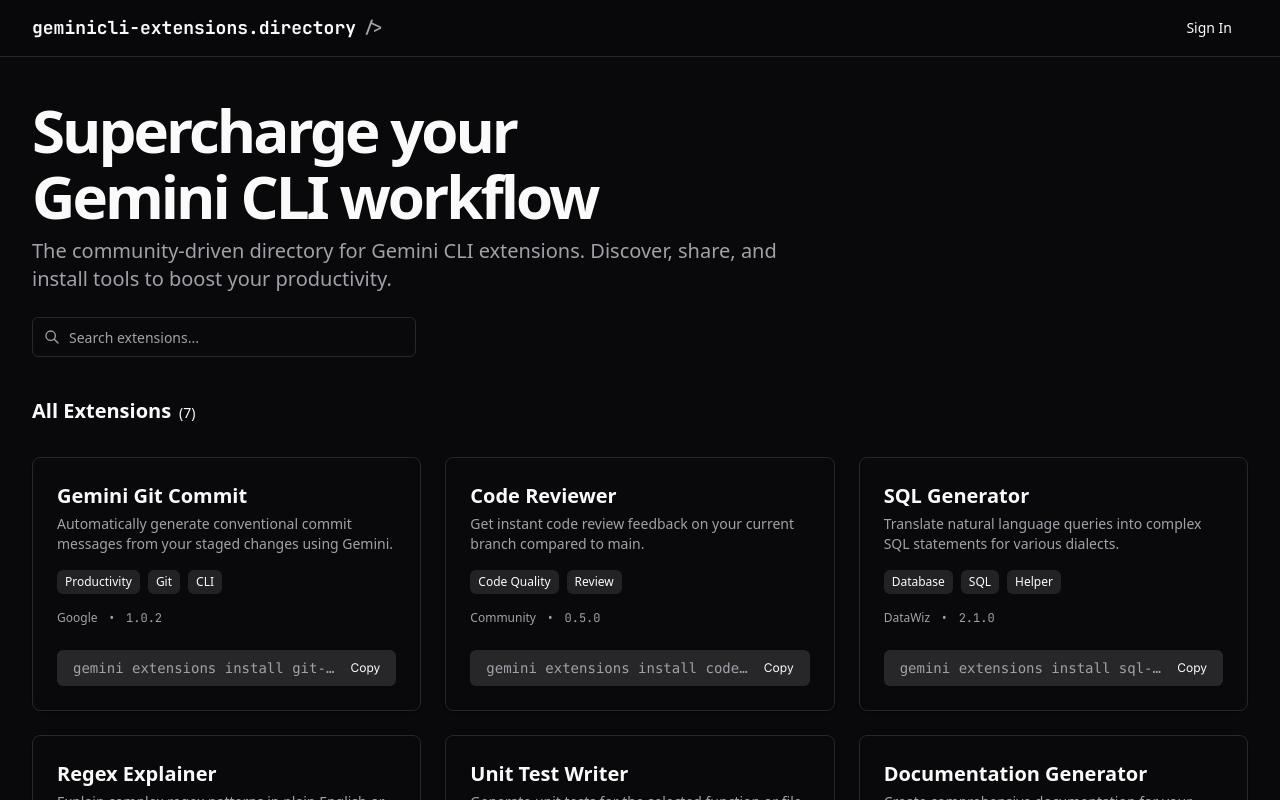
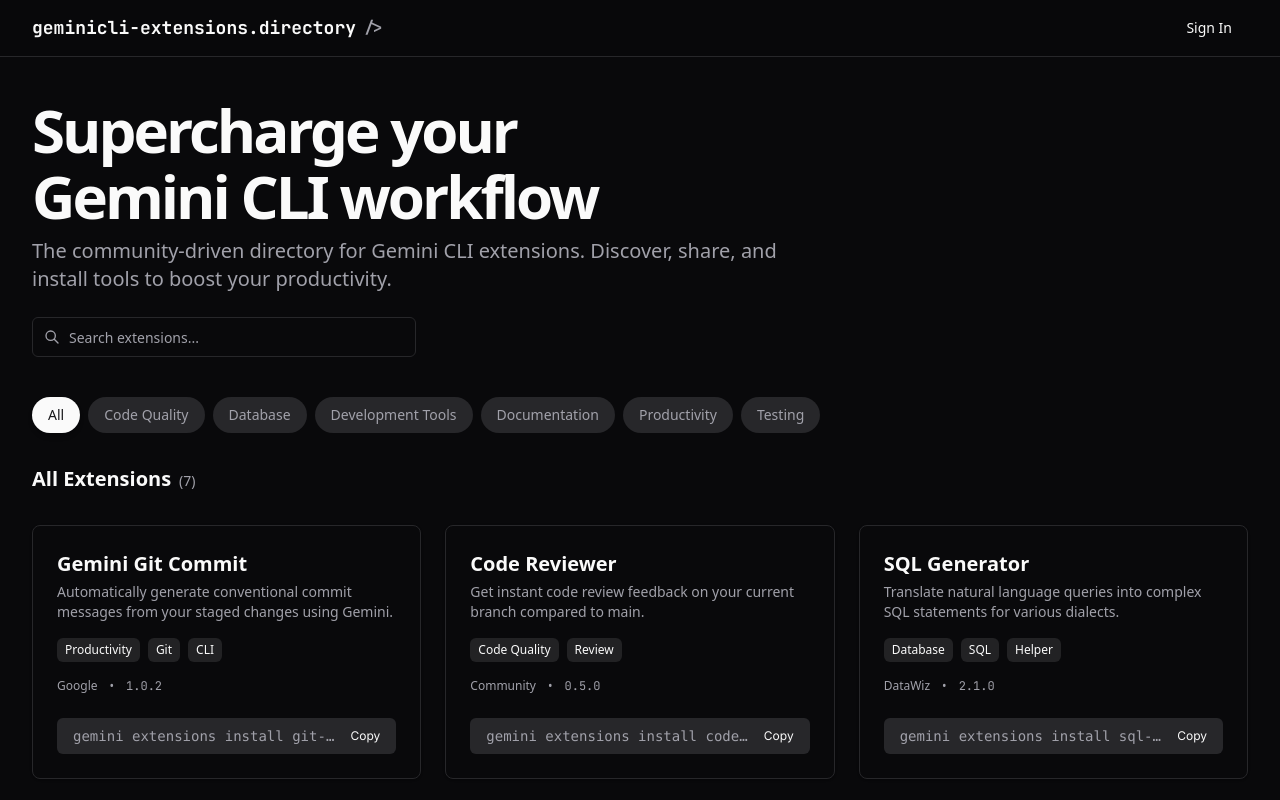
Before and after one commit to luisd-vegag/geminicli-extensions.directory, a Next.js app: page / in a window 1280 px wide. Shown: the top 800 px of the page. Built offline with nearby package versions, Linux system fonts and the light colour scheme; no server answers.

Commit message:
feat: add category filtering to extension directory

```diff
--- a/app/page.tsx
+++ b/app/page.tsx
@@ -1,19 +1,45 @@
 "use client";
 
-import { useState } from "react";
+import { useState, useMemo } from "react";
 import Header from "@/components/Header";
 import Hero from "@/components/Hero";
 import ExtensionCard from "@/components/ExtensionCard";
+import CategoryFilter from "@/components/CategoryFilter";
 import extensionsData from "@/data/extensions.json";
+
+interface Extension {
+  id: string;
+  name: string;
+  description: string;
+  category: string;
+  tags: string[];
+  installCommand: string;
+  author: string;
+  version: string;
+  repository: string;
+}
 
 export default function Home() {
   const [searchQuery, setSearchQuery] = useState("");
+  const [selectedCategory, setSelectedCategory] = useState<string | null>(null);
 
-  const filteredExtensions = extensionsData.filter((ext) =>
-    ext.name.toLowerCase().includes(searchQuery.toLowerCase()) ||
-    ext.description.toLowerCase().includes(searchQuery.toLowerCase()) ||
-    ext.tags.some(tag => tag.toLowerCase().includes(searchQuery.toLowerCase()))
-  );
+  // Get unique categories from extensions
+  const categories = useMemo(() => {
+    const uniqueCategories = [...new Set(extensionsData.map((ext: Extension) => ext.category))];
+    return uniqueCategories.sort();
+  }, []);
+
+  // Filter extensions by search query and category
+  const filteredExtensions = (extensionsData as Extension[]).filter((ext) => {
+    const matchesSearch =
+      ext.name.toLowerCase().includes(searchQuery.toLowerCase()) ||
+      ext.description.toLowerCase().includes(searchQuery.toLowerCase()) ||
+      ext.tags.some(tag => tag.toLowerCase().includes(searchQuery.toLowerCase()));
+
+    const matchesCategory = selectedCategory === null || ext.category === selectedCategory;
+
+    return matchesSearch && matchesCategory;
+  });
 
   return (
     <div className="min-h-screen flex flex-col">
@@ -23,15 +49,20 @@ export default function Home() {
         <Hero onSearch={setSearchQuery} />
 
         <section className="container pb-20">
+          {/* Category Filter */}
+          <CategoryFilter
+            categories={categories}
+            selectedCategory={selectedCategory}
+            onSelectCategory={setSelectedCategory}
+          />
+
           <div className="flex items-center justify-between mb-8">
             <h2 className="text-xl font-semibold">
-              All Extensions
-              <span className="ml-2 text-[var(--secondary)] text-sm font-normal">
+              {selectedCategory || 'All Extensions'}
+              <span className="ml-2 text-muted-foreground text-sm font-normal">
                 ({filteredExtensions.length})
               </span>
             </h2>
-
-            {/* Filter dropdowns could go here */}
           </div>
 
           <div className="grid grid-cols-1 md:grid-cols-2 lg:grid-cols-3 gap-6">
@@ -41,15 +72,15 @@ export default function Home() {
           </div>
 
           {filteredExtensions.length === 0 && (
-            <div className="text-center py-20 text-[var(--secondary)]">
-              <p>No extensions found matching "{searchQuery}"</p>
+            <div className="text-center py-20 text-muted-foreground">
+              <p>No extensions found{searchQuery && ` matching "${searchQuery}"`}{selectedCategory && ` in "${selectedCategory}"`}</p>
             </div>
           )}
         </section>
       </main>
 
-      <footer className="border-t border-[var(--card-border)] py-8 mt-auto">
-        <div className="container text-center text-sm text-[var(--secondary)]">
+      <footer className="border-t py-8 mt-auto">
+        <div className="container text-center text-sm text-muted-foreground">
           <p>© {new Date().getFullYear()} Gemini CLI Extensions Directory. Not affiliated with Google.</p>
         </div>
       </footer>
--- /dev/null
+++ b/components/CategoryFilter.tsx
@@ -0,0 +1,35 @@
+'use client';
+
+interface CategoryFilterProps {
+    categories: string[];
+    selectedCategory: string | null;
+    onSelectCategory: (category: string | null) => void;
+}
+
+export default function CategoryFilter({ categories, selectedCategory, onSelectCategory }: CategoryFilterProps) {
+    return (
+        <div className="flex flex-wrap gap-2 mb-8">
+            <button
+                onClick={() => onSelectCategory(null)}
+                className={`px-4 py-2 rounded-full text-sm font-medium transition-all duration-200 ${selectedCategory === null
+                    ? 'bg-primary text-primary-foreground shadow-md'
+                    : 'bg-muted text-muted-foreground hover:bg-muted/80'
+                    }`}
+            >
+                All
+            </button>
+            {categories.map((category) => (
+                <button
+                    key={category}
+                    onClick={() => onSelectCategory(category)}
+                    className={`px-4 py-2 rounded-full text-sm font-medium transition-all duration-200 ${selectedCategory === category
+                        ? 'bg-primary text-primary-foreground shadow-md'
+                        : 'bg-muted text-muted-foreground hover:bg-muted/80'
+                        }`}
+                >
+                    {category}
+                </button>
+            ))}
+        </div>
+    );
+}
--- a/data/extensions.json
+++ b/data/extensions.json
@@ -3,6 +3,7 @@
     "id": "1",
     "name": "Gemini Git Commit",
     "description": "Automatically generate conventional commit messages from your staged changes using Gemini.",
+    "category": "Productivity",
     "tags": [
       "Productivity",
       "Git",
@@ -17,6 +18,7 @@
     "id": "2",
     "name": "Code Reviewer",
     "description": "Get instant code review feedback on your current branch compared to main.",
+    "category": "Code Quality",
     "tags": [
       "Code Quality",
       "Review"
@@ -30,6 +32,7 @@
     "id": "3",
     "name": "SQL Generator",
     "description": "Translate natural language queries into complex SQL statements for various dialects.",
+    "category": "Database",
     "tags": [
       "Database",
       "SQL",
@@ -44,6 +47,7 @@
     "id": "4",
     "name": "Regex Explainer",
     "description": "Explain complex regex patterns in plain English or generate them from descriptions.",
+    "category": "Development Tools",
     "tags": [
       "Regex",
       "Utility"
@@ -57,6 +61,7 @@
     "id": "5",
     "name": "Unit Test Writer",
     "description": "Generate unit tests for the selected function or file in your preferred framework.",
+    "category": "Testing",
     "tags": [
       "Testing",
       "Automation"
@@ -70,6 +75,7 @@
     "id": "6",
     "name": "Documentation Generator",
     "description": "Create comprehensive documentation for your codebase automatically.",
+    "category": "Documentation",
     "tags": [
       "Documentation",
       "Docs"
@@ -83,6 +89,7 @@
     "id": "7",
     "name": "API Client Generator",
     "description": "Generate type-safe API clients from OpenAPI/Swagger specifications for multiple languages.",
+    "category": "Development Tools",
     "tags": [
       "API",
       "Code Generation",
--- a/scripts/validate-extensions.ts
+++ b/scripts/validate-extensions.ts
@@ -7,6 +7,9 @@ const extensionSchema = z.object({
     id: z.string(),
     name: z.string().min(3, "Name must be at least 3 characters"),
     description: z.string().min(10, "Description must be at least 10 characters"),
+    category: z.enum(["Productivity", "Code Quality", "Database", "Development Tools", "Testing", "Documentation"], {
+        errorMap: () => ({ message: "Category must be one of: Productivity, Code Quality, Database, Development Tools, Testing, Documentation" })
+    }),
     tags: z.array(z.string()).min(1, "At least one tag is required"),
     installCommand: z.string().regex(/^gemini extensions install .+$/, "Install command must start with 'gemini extensions install '"),
     author: z.string().min(1, "Author is required"),
```
